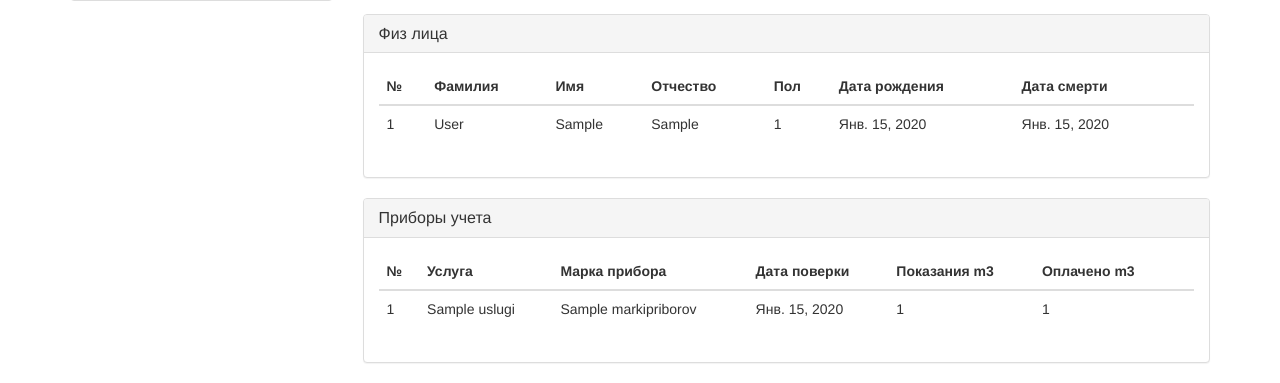
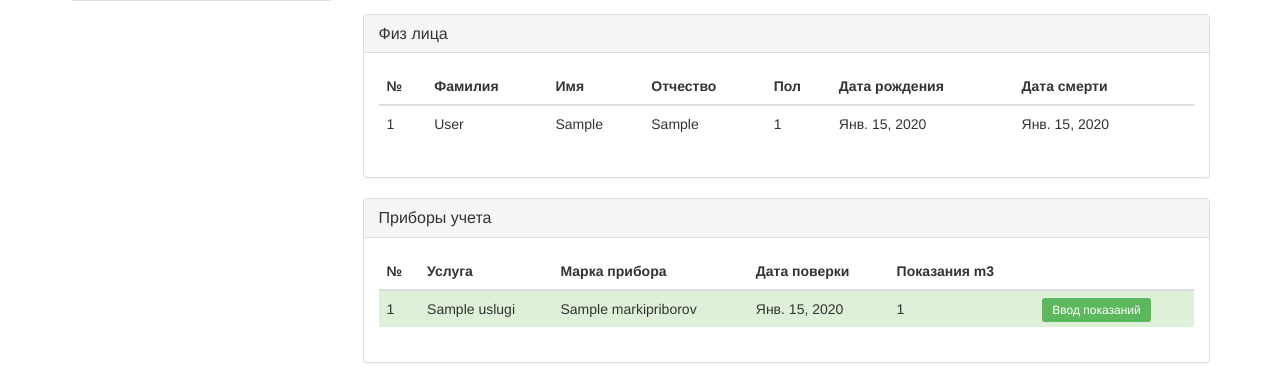
Before and after one commit to Logert/vodokanal-app, a Django app: page /lics/1/ in a window 1280 px wide. Shown: the part 441-824 px from the top of the page. Run offline with Django 3.2, Linux system fonts and the light colour scheme; tables that the repository leaves empty hold one stand-in row (Sample ...); some libraries are stand-ins or nearby versions.

Commit message:
Ввод показаний

```diff
--- a/main/models.py
+++ b/main/models.py
@@ -142,7 +142,7 @@ class Pribory(models.Model):
     sn = models.CharField(max_length=100, verbose_name='Серийный номер')
     date_poverky = models.DateField(verbose_name="Дата последней поверки")
     value = models.IntegerField(verbose_name="Показания счетчика", default=0)
-    oplata = models.IntegerField(verbose_name="Оплачено", default=0)
+    oplata = models.BooleanField(verbose_name='Оплачено?', default=False)
 
     def __str__(self):
         return '%s %s - %s' % (self.id, self.kod_pribor, self.kod_uslugi)
--- a/main/templates/main/lics/lics_detail.html
+++ b/main/templates/main/lics/lics_detail.html
@@ -72,19 +72,22 @@
                     <th>Марка прибора</th>
                     <th>Дата поверки</th>
                     <th>Показания m3</th>
-                    <th>Оплачено m3</th>
                     <th></th>
                 </tr>
             </thead>
             <tbody>
                 {% for obj in pribory %}
-                    <tr>
+                    <tr class="{% if obj.oplata %}success{% else %}danger{% endif %}">
                         <td>{{ obj.id }}</td>
                         <td>{{ obj.kod_uslugi }}</td>
                         <td>{{ obj.kod_pribor }}</td>
                         <td>{{ obj.date_poverky }}</td>
                         <td>{{ obj.value }}</td>
-                        <td>{{ obj.oplata }}</td>
+                        <td>
+                            <a href="/admin/main/pribory/{{ obj.id }}/change/" class="btn-sm btn-success">
+                                Ввод показаний
+                            </a>
+                        </td>
                     </tr>
                 {%  endfor %}
             </tbody>
--- a/main/templates/main/pribory/pribory.html
+++ b/main/templates/main/pribory/pribory.html
@@ -14,20 +14,18 @@
             <th>Серийный номер</th>
             <th>Дата последней поверки</th>
             <th>Показания счетчика</th>
-            <th>Оплачено</th>
             <th></th>
         </tr>
     </thead>
     <tbody>
         {% for pribor in object_list %}
-            <tr>
+            <tr class="{% if pribor.oplata %}success{% else %}danger{% endif %}">
                 <td><a href="{% url 'detail_pribory' pribor.id %}">{{ pribor.id }}</a></td>
                 <td>{{ pribor.kod_uslugi }}</td>
                 <td>{{ pribor.kod_pribor }}</td>
                 <td>{{ pribor.sn }}</td>
                 <td>{{ pribor.date_poverky }}</td>
                 <td>{{ pribor.value }}</td>
-                <td>{{ pribor.oplata }}</td>
                 <td>
                     <div class="btn-group btn-group-xs">
                         <button type="button" class="btn btn-default" onclick="location.href = '{% url 'detail_pribory' pribor.id %}'">Подробнее</button>
--- a/main/templates/main/pribory/pribory_detail.html
+++ b/main/templates/main/pribory/pribory_detail.html
@@ -10,6 +10,7 @@
           <p><strong>Серийный номер:</strong> {{ pribory.sn }}</p>
           <p><strong>Дата последней поверки:</strong> {{ pribory.date_poverky }}</p>
           <p><strong>Показания счетчика:</strong> {{ pribory.value }}</p>
+          <p><strong>Оплачено?:</strong> {{ pribory.oplata }}</p>
 
       </div>
     </div>
--- a/main/views.py
+++ b/main/views.py
@@ -1,5 +1,5 @@
-from django.shortcuts import render, get_object_or_404, redirect, Http404
-from django.views.generic import FormView, ListView, DetailView
+from django.shortcuts import render, get_object_or_404, redirect, Http404, HttpResponse
+from django.views.generic import FormView, ListView, DetailView, UpdateView
 from django.core.paginator import Paginator, EmptyPage, PageNotAnInteger
 from .models import Lics, Nas_punkt, Person, Dom, Kvartiry, Street, Lgoty, Tip_lgoty, \
     Pribory, MarkiPriborov, Uslugi, Pribor_Lics
@@ -20,18 +20,12 @@ def detail_lics(request, lics_id):
     pribory = Pribory.objects.filter(id__in=lic_pribor.values('pribor'))
 
     for pribor in pribory:
-        if pribor.kod_uslugi_id == 1:
-            if pribor.value == pribor.oplata:
-                oplata_voda = 0
-            else:
-                kub_voda += pribor.value - pribor.oplata
-                oplata_voda = kub_voda * pribor.kod_uslugi.pricing
-        elif pribor.kod_uslugi_id == 2:
-            if pribor.value == pribor.oplata:
-                oplata_kanal = 0
-            else:
-                kub_kanal += pribor.value - pribor.oplata
-                oplata_kanal = kub_kanal * pribor.kod_uslugi.pricing
+        if pribor.kod_uslugi_id == 1 and not pribor.oplata:
+            kub_voda += pribor.value
+            oplata_voda = kub_voda * pribor.kod_uslugi.pricing
+        elif pribor.kod_uslugi_id == 2 and not pribor.oplata:
+            kub_kanal += pribor.value
+            oplata_kanal = kub_kanal * pribor.kod_uslugi.pricing
         else:
             kub_kanal = kub_voda = oplata_kanal = oplata_voda = 0
 
```
